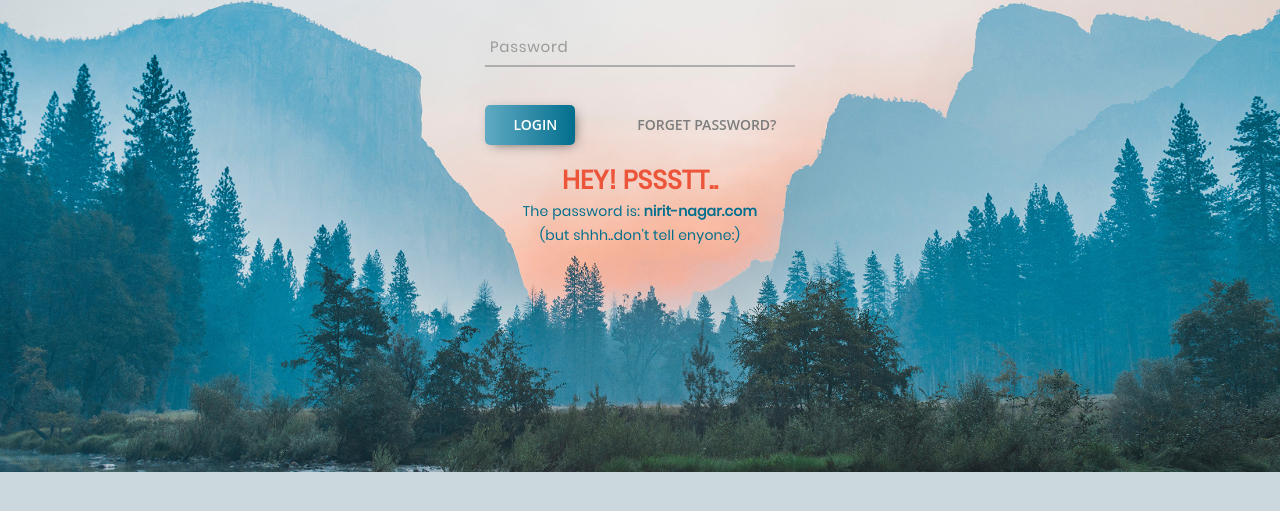
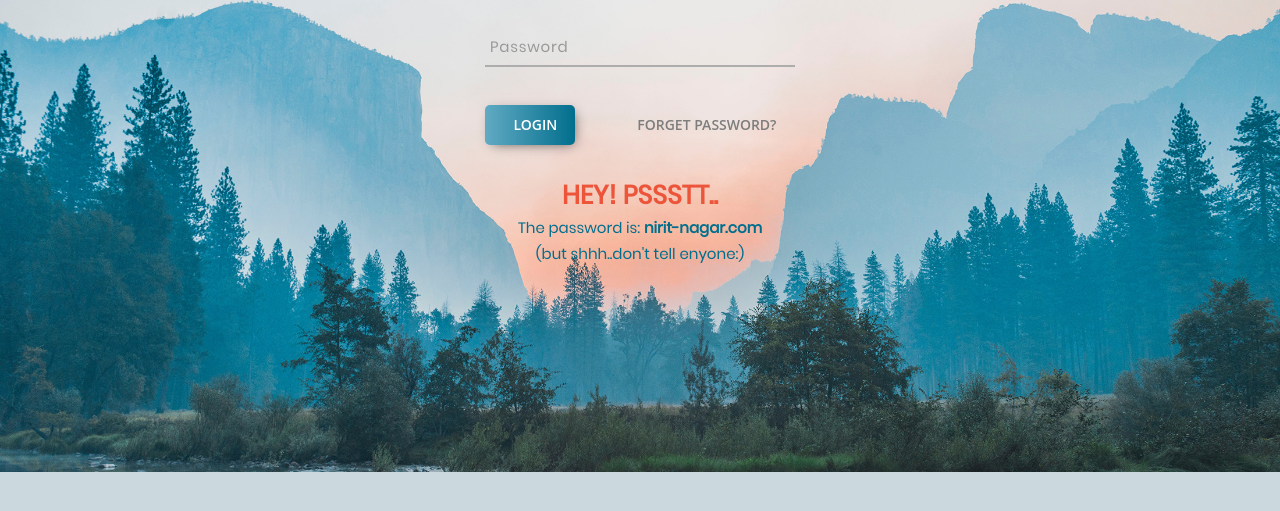
Before and after one commit to Frnt-End/JS-Login-Form, a plain HTML site: page index.html in a window 1280 px wide. Both pictures are taken after a click on the link "FORGET PASSWORD?". Shown: the part 153-664 px from the top of the page. Drawn offline with nearby package versions, Linux system fonts and the light colour scheme.

Commit message:
change paragraph font size and animation value for the password hint

```diff
--- a/css/main2.css
+++ b/css/main2.css
@@ -83,10 +83,9 @@
 
 p {
 	font-family: Poppins-Regular;
-font-size: 14px;
+font-size: 15px;
 line-height: 1.7;
 margin: 0px;
-letter-spacing: .2px;
 }
 
 ul, li {
--- a/index.html
+++ b/index.html
@@ -99,7 +99,7 @@
 	 anime ({
 	  targets: '#hint-pass',
 	  duration: 600,
-	 translateY: -190,
+	 translateY: -204,
 	  opacity: (0, 1),
 	  easing: 'easeInOutSine',
 	 });
```
